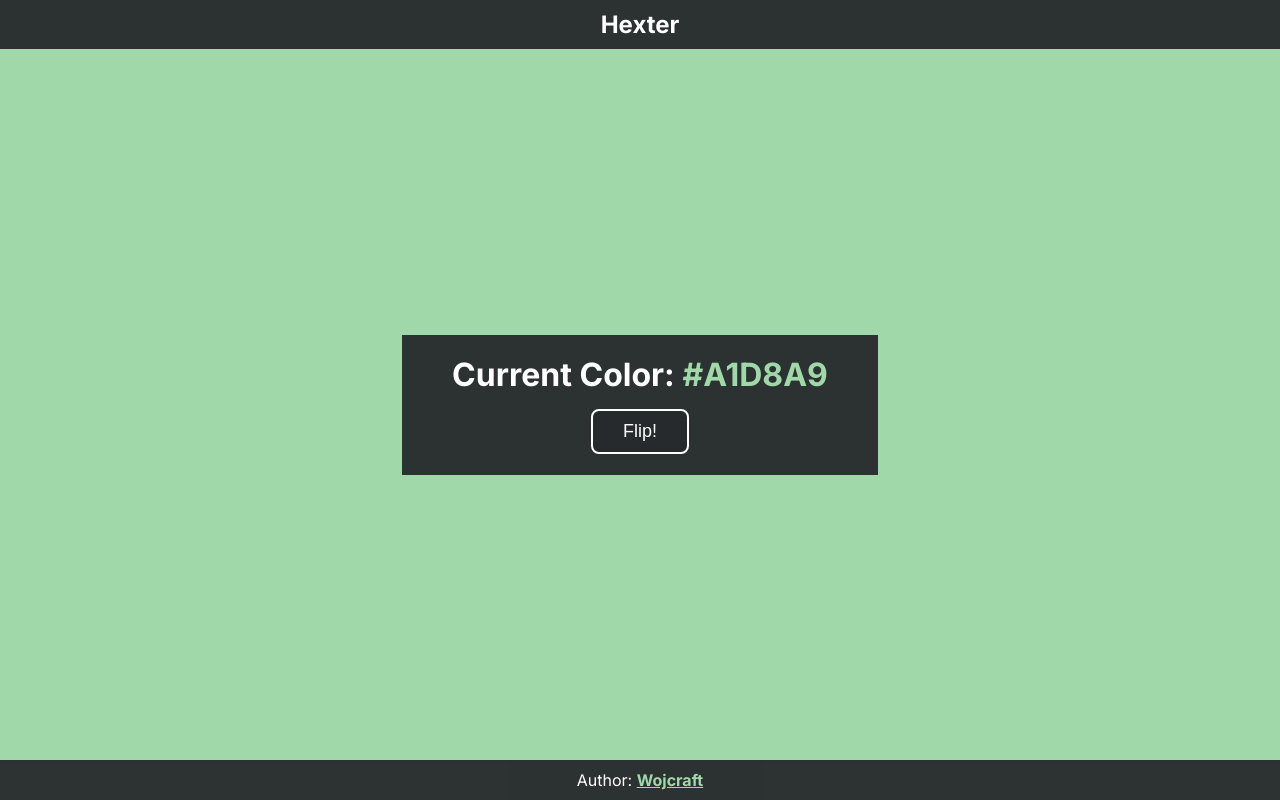
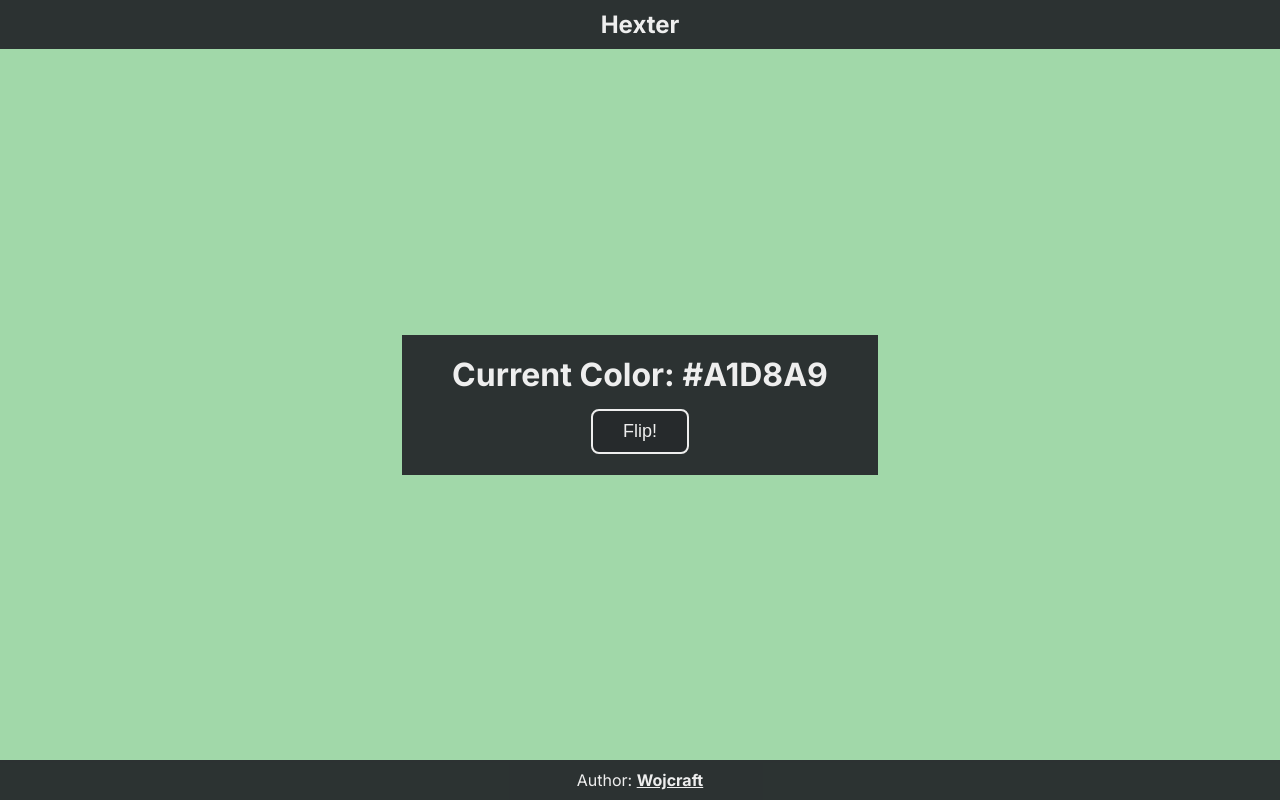
Before and after one commit to wojcraft/hexter, a website built with Vite: page src/index.html in a window 1280 px wide. Built offline with nearby package versions, Linux system fonts and the light colour scheme.

Commit message:
Removed Data Attributes and now the current color is not changing link and color code text colors

```diff
--- a/src/index.html
+++ b/src/index.html
@@ -14,7 +14,7 @@
     </header>
     <main>
       <div class="colorflip">
-        <h1>Current Color: <span class="color" data-text-color="#000">#f1f5f8</span></h1>
+        <h1>Current Color: <span class="color">#f1f5f8</span></h1>
         <button class="flip">Flip!</button>
       </div>
     </main>
--- a/src/main.js
+++ b/src/main.js
@@ -3,7 +3,6 @@ const hex = [0,1,2,3,4,5,6,7,8,9,"A","B","C","D","E","F"]
 const main = document.querySelector("main")
 const btn = document.querySelector(".flip")
 const color = document.querySelector("span.color")
-const link = document.querySelector("a")
 
 const getRandomNumber = () => {
   return Math.floor(Math.random() * hex.length)
@@ -18,11 +17,6 @@ const flip = () => {
 
   color.textContent = hexColor
   document.body.style.background = hexColor
-  link.style.color = hexColor
-
-  color.dataset.textColor = hexColor
-  let attrTextColor = color.dataset.textColor
-  color.style.color = attrTextColor
 
   document.title = `${hexColor} - Hexter`
 }
--- a/src/style.css
+++ b/src/style.css
@@ -4,6 +4,7 @@
   --font-size: 16px;
   --font-family: Inter, "Segoe UI";
   --color-background: rgba(38, 42, 44, 95%);
+  --color-text: #eee;
 }
 
 *,*::before,*::after {
@@ -25,14 +26,14 @@ header, footer {
   display: flex;
   width: 100vw;
   background-color: var(--color-background);
-  color: #fff;
+  color: var(--color-text);
   padding: 10px;
   justify-content: center;
   align-items: center;
 }
 
 .colorflip {
-  color: white;
+  color: var(--color-text);
   display: flex;
   flex-direction: column;
   align-items: center;
@@ -44,23 +45,20 @@ header, footer {
   background: var(--color-background);
 }
 
-.color {
-  color: attr(text-color);
-}
-
 .flip {
   padding: 10px 30px;
   font-size: 18px;
   border-radius: 8px;
   border-style: none;
-  color: #fff;
+  color: var(--color-text);
   background-color: var(--color-background);
-  border: 2px solid #fff;
+  border: 2px solid var(--color-text);
 }
 
 a {
   text-decoration: underline;
   font-weight: 600;
+  color: var(--color-text);
 }
 
 @media (max-width: 500px) {
```
